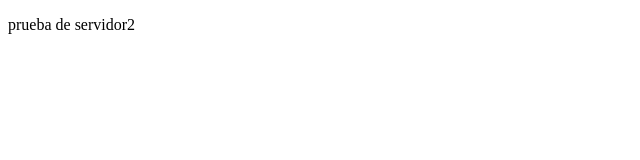
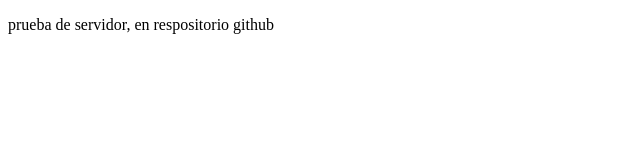
Before and after one commit to ricardonavas1977/proyectoDemoCursoPrev, a plain HTML site: page index.html in a window 1280 px wide. Shown: the whole page, without its empty margins (0-640 px from the left). Drawn offline with Linux system fonts and the light colour scheme.

Commit message:
cambios 2

```diff
--- a/index.html
+++ b/index.html
@@ -7,7 +7,7 @@
     <title>prueba</title>
 </head>
     <p>
-        prueba de servidor2
+        prueba de servidor, en respositorio github
     </p>
 <body>
 
```
